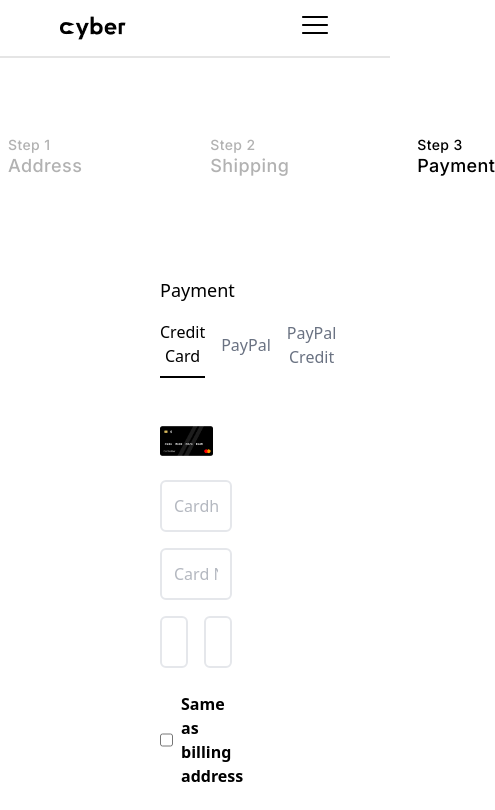
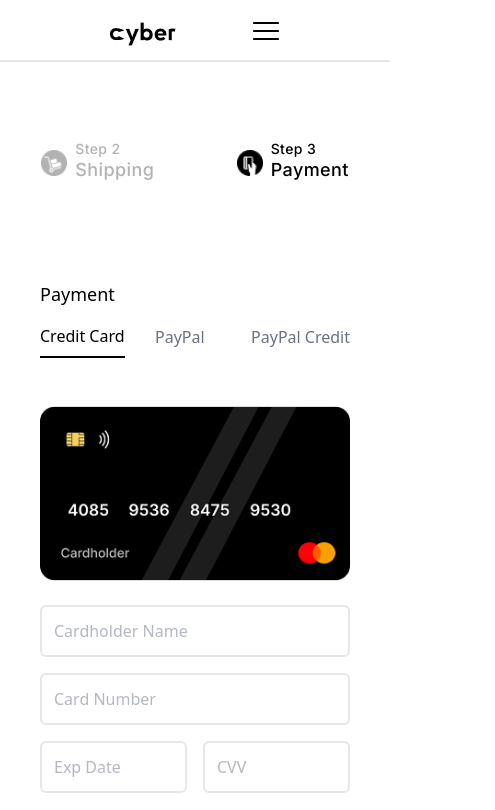
Before and after one commit to Tanishka0067/twospoon-assignment, a React (Vite) app: page / in a window 390 px wide. Shown: the top 810 px of the page, 495 px wide, since content can reach past the window. Built offline with nearby package versions, Linux system fonts and the light colour scheme.

Commit message:
ui fixes

```diff
--- a/src/App.jsx
+++ b/src/App.jsx
@@ -2,9 +2,7 @@ import "./App.css";
 import Content from "./components/Content";
 import Footer from "./components/Footer";
 import Navbar from "./components/Navbar";
-import Payment from "./components/Payment";
 import Steps from "./components/Steps";
-import Summary from "./components/Summary";
 
 function App() {
   return (
--- a/src/components/Content.jsx
+++ b/src/components/Content.jsx
@@ -4,7 +4,7 @@ import Summary from "./Summary";
 
 const Content = () => {
   return (
-    <div className="flex lg:flex-row flex-col gap-[96px] mx-auto px-[160px] mt-4 mb-18">
+    <div className="flex lg:flex-row flex-col justify-center gap-[96px] mx-auto sm:px-[160px] px-10 mt-4 mb-18">
       <Summary />
       <Payment />
     </div>
--- a/src/components/Footer.jsx
+++ b/src/components/Footer.jsx
@@ -8,7 +8,7 @@ import logo from "../assets/Logowhite.png";
 const Footer = () => {
   return (
     <div className=" sm:bg-black bg-[#181313] text-white py-32 px-8 lg:px-20 font-[inter] font-light text-sm tracking-wide text-nowrap">
-      <div className=" flex flex-col gap-16">
+      <div className=" flex flex-col gap-16 ">
         <div className="flex lg:flex-row flex-col justify-around items-center lg:items-start gap-10">
           <div className="flex flex-col justify-center lg:items-start items-center gap-6">
             <div>
--- a/src/components/Navbar.jsx
+++ b/src/components/Navbar.jsx
@@ -13,19 +13,22 @@ const Navbar = () => {
   };
 
   return (
-    <nav className="flex flex-row justify-between items-center p-2.5 bg-white font-[inter] font-medium px-15  border-b-2 border-[#E5E5E5] ">
+    <nav
+      className="flex flex-row justify-around items-center p-2
+     bg-white font-[inter] font-medium px-18 mt-2 border-b-2 border-[#E5E5E5] "
+    >
       <div className="logo ">
         <img src={logo} alt="logo" className="h-6" />
       </div>
       <div className="lg:hidden">
-        <button onClick={toggleMenu} className="text-white">
+        <button onClick={toggleMenu}>
           <RxHamburgerMenu className="text-black cursor-pointer" size={30} />
         </button>
       </div>
       <div className="lg:flex hidden flex-row gap-14 pr-6 items-center justify-around">
         <div className="searchbar relative w-sm">
           <FiSearch
-            className="absolute left-3  top-1/2 transform -translate-y-1/2 text-[#656565] cursor-pointer"
+            className="absolute left-2 top-1/2 transform -translate-y-1/2 text-[#656565] cursor-pointer"
             size={20}
           />
           <input
@@ -47,7 +50,7 @@ const Navbar = () => {
           </ul>
         </div>
         <div className="icons">
-          <ul className="flex flex-row gap-7 font-extralight text-3xl">
+          <ul className="flex flex-row gap-6 font-extralight text-3xl">
             <li className="cursor-pointer font-extralight hover:text-black">
               <IoMdHeartEmpty />
             </li>
@@ -62,16 +65,16 @@ const Navbar = () => {
       </div>
       {isMenuOpen && (
         <ul className="lg:hidden p-4 ">
-          <li href="#home" className="block py-2">
-            Home
+          <li className="block py-2">
+            Home{" "}
           </li>
-          <li href="#about" className="block py-2">
+          <li className="block py-2">
             About
           </li>
-          <li href="#contact" className="block py-2 text-nowrap">
+          <li className="block py-2 text-nowrap">
             Contact Us
           </li>
-          <li href="#services" className="block py-2">
+          <li className="block py-2">
             Blog
           </li>
         </ul>
--- a/src/components/Payment.jsx
+++ b/src/components/Payment.jsx
@@ -2,46 +2,46 @@ import React from "react";
 import card from "../assets/card.png";
 const Payment = () => {
   return (
-    <div>
+    <div className="">
       <div className="w-full ">
         <h2 className="text-lg font-medium mb-4">Payment</h2>
 
-        <div className="flex flex-row justify-between mb-12 w-3/4">
+        <div className="flex flex-row justify-between mb-12 lg:w-3/4 text-nowrap">
           <button className="pb-2  border-b-2 border-black font-medium">
             Credit Card
           </button>
-          <button className="pb-2  ml-4  border-black font-medium text-gray-500">
+          <button className="pb-2  sm:ml-4  border-black font-medium text-gray-500">
             PayPal
           </button>
-          <button className="pb-2  ml-4  border-black font-medium text-gray-500">
+          <button className="pb-2 sm: ml-4  border-black font-medium text-gray-500">
             PayPal Credit
           </button>
         </div>
 
-        <div className="mb-6 flex  flex-col justify-start items-start gap-6">
-          <img src={card} alt="card" className="w-3/4" />
+        <div className="mb-6 flex  flex-col sm:justify-start justify-center items-center sm:items-start gap-6">
+          <img src={card} alt="card" className="sm:w-3/4" />
 
           <div className="space-y-4">
             <input
               type="text"
               placeholder="Cardholder Name"
-              className="w-full p-3 border-2 border-gray-200 rounded-md text-gray-500"
+              className="w-full p-3 pr-12 border-2 border-gray-200 rounded-md text-gray-500"
             />
             <input
               type="text"
               placeholder="Card Number"
-              className="w-full p-3 border-2 border-gray-200 rounded-md text-gray-500"
+              className="w-full p-3 pr-12 border-2 border-gray-200 rounded-md text-gray-500"
             />
             <div className="flex space-x-4">
               <input
                 type="text"
                 placeholder="Exp Date"
-                className="w-1/2 p-3 border-2 border-gray-200 rounded-md text-gray-500"
+                className="w-1/2 p-3 pr-12 border-2 border-gray-200 rounded-md text-gray-500"
               />
               <input
                 type="text"
                 placeholder="CVV"
-                className="w-1/2 p-3 border-2 border-gray-200 rounded-md text-gray-500"
+                className="w-1/2 p-3 pr-12 border-2 border-gray-200 rounded-md text-gray-500"
               />
             </div>
           </div>
--- a/src/components/Steps.jsx
+++ b/src/components/Steps.jsx
@@ -1,16 +1,16 @@
 import React from "react";
-import location from "../assets/location.png";
+import location from "../assets/Location.png";
 import shipping from "../assets/Shipping.png";
 import payment from "../assets/Payment.png";
 const Steps = () => {
   return (
     <>
-      <div className="flex flex-row justify-around items-start gap-30 py-20 font-[inter] tracking-wide font-medium">
-        <div className="step flex flex-row items-center justify-center gap-2">
-          <div className="icon">
+      <div className="flex flex-row justify-around items-start sm:gap-30 py-20 font-[inter] tracking-wide font-medium">
+        <div className="step sm:flex flex-row items-center justify-center gap-2 hidden ">
+          <div className="icon ">
             <img src={location} alt="address" className="w-6.5" />
           </div>
-          <div className="text text-[#B2B2B2] ">
+          <div className="text  text-[#B2B2B2] ">
             <div className="num text-sm leading-[1]">Step 1</div>
             <div className="name text-lg">Address</div>
           </div>
--- a/src/components/Summary.jsx
+++ b/src/components/Summary.jsx
@@ -4,14 +4,14 @@ import headphones from "../assets/headphones.png";
 import watch from "../assets/watch.png";
 const Summary = () => {
   return (
-    <div className="sm:flex hidden flex-col px-6 p-6 border-2 border-gray-200  bg-white rounded-xl font-[inter] tracking-wide">
+    <div className="sm:flex hidden flex-col px-6 p-6 border-2  border-gray-200  bg-white rounded-xl font-[inter] tracking-wide">
       <h2 className="text-2xl font-medium mb-4 ">Summary</h2>
 
       <div className="space-y-4">
         <div className="flex items-center justify-between bg-gray-100 p-4 px-4 rounded-xl">
           <div className="flex items-center gap-6">
             <img src={phone} alt="phone" />
-            <span className="font-medium">Apple iPhone 14 Pro Max 128Gb</span>
+            <span className="font-medium ">Apple iPhone 14 Pro Max 128Gb</span>
           </div>
           <span className="font-extrabold pl-16 ">$1399</span>
         </div>
```
